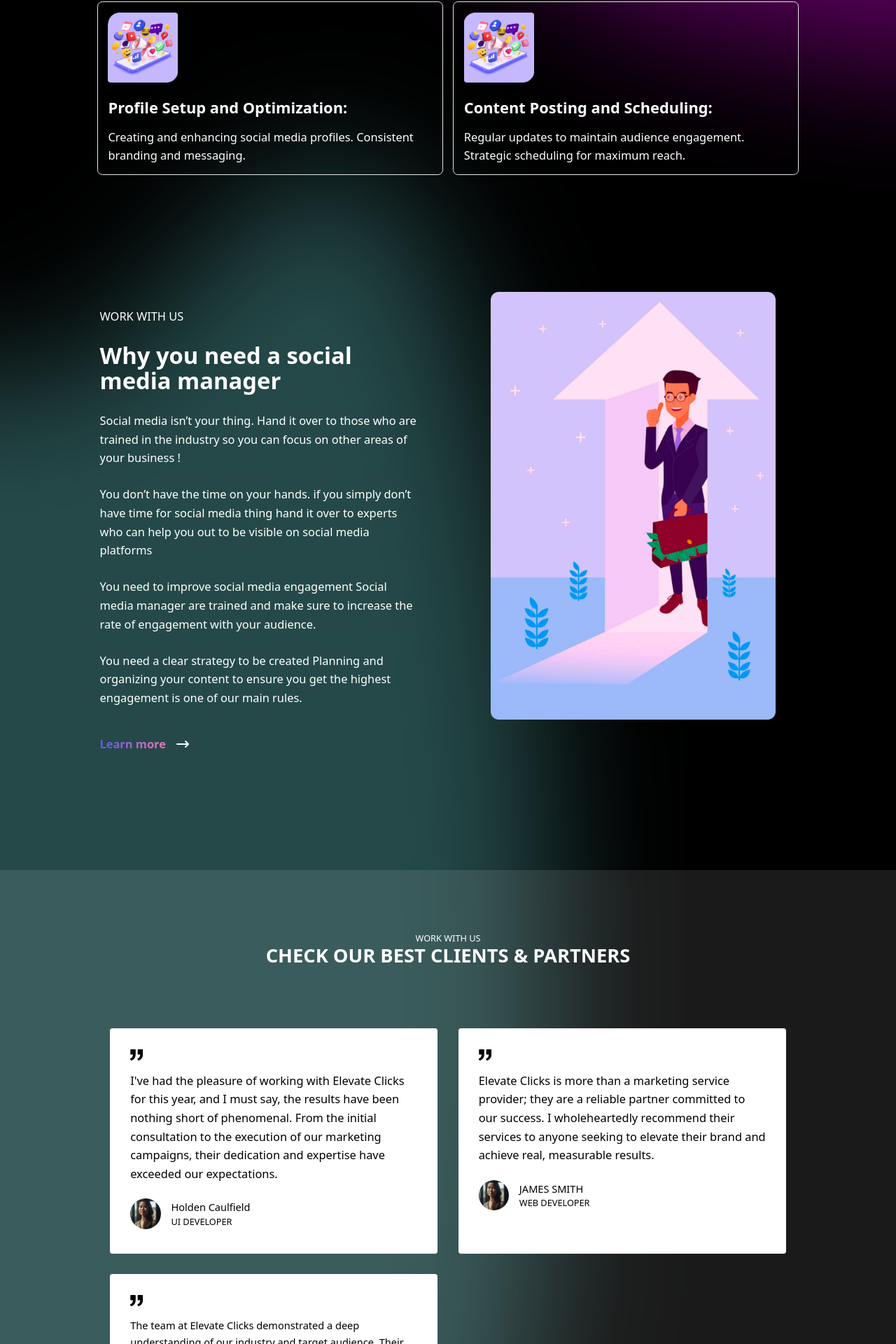
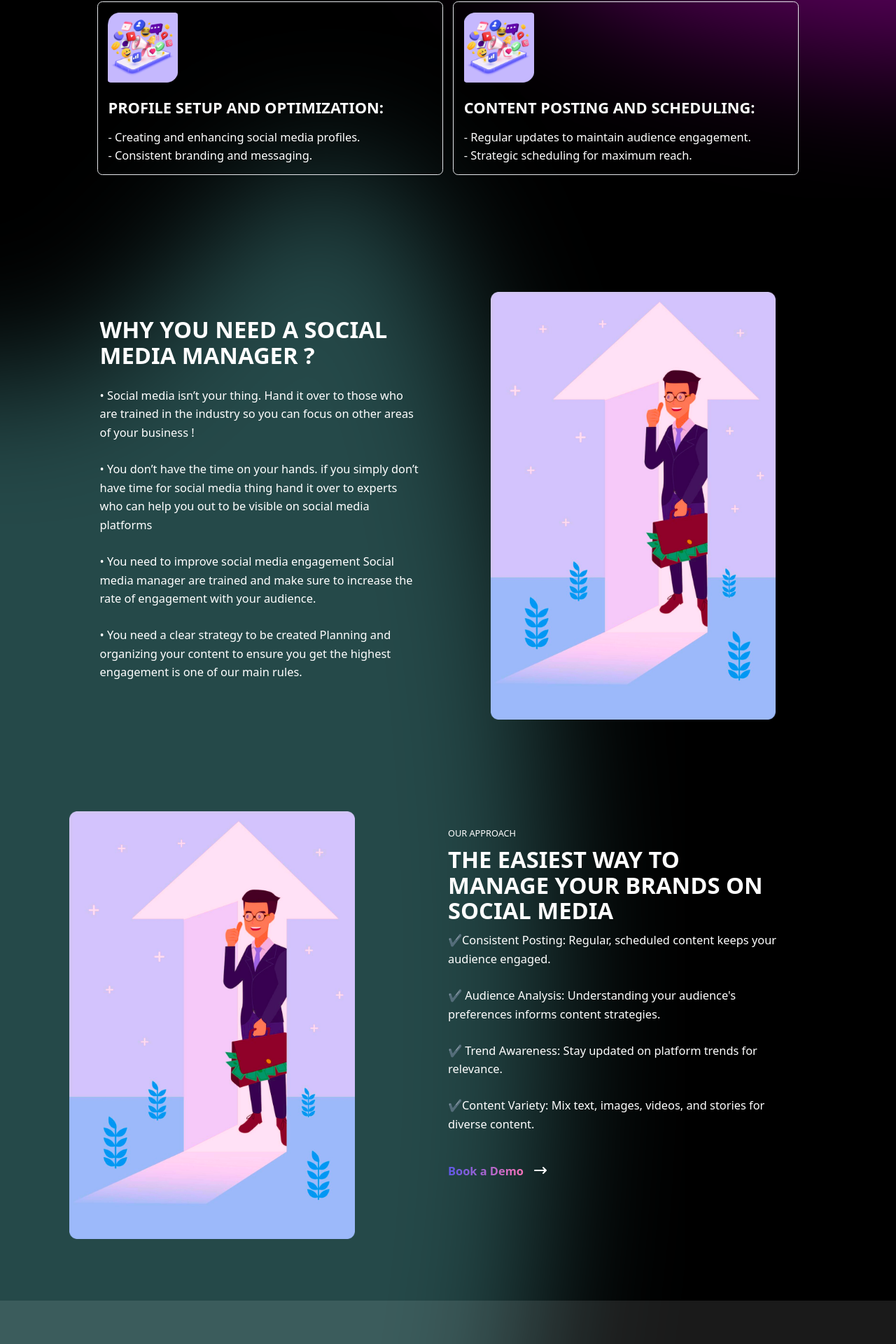
Before and after one commit to arjunsharma999/Elevate-clickss, a Next.js app: page /pages/socialservices in a window 1280 px wide. Shown: the part 867-2787 px from the top of the page at 70% size. Built offline with nearby package versions, Linux system fonts and the light colour scheme.

Commit message:
updated social service page
.

```diff
--- a/app/pages/socialservices/page.tsx
+++ b/app/pages/socialservices/page.tsx
@@ -13,11 +13,11 @@ function Socialmedia() {
           <div className="lg:w-[80%] mx-auto flex flex-wrap items-center justify-between ">
             <div className="lg:w-1/2 w-full lg:pr-10 lg:py-6 mb-6 lg:mb-0 flex flex-col gap-3">
               <h2 className="text-4xl font-bold  tracking-widest">
-              Boost Your Brand with Our Social Media Mastery
+               BOOST YOUR BRAND WITH OUR SOCIAL MEDIA MASTERY
               </h2>
               <p className="leading-relaxed mb-4 text-lg">Unlock the full potential of your brand with our Social Media Management Service, We craft engaging content, build meaningful connections, and drive results. Elevate your online presence today!
               </p>
-            <Textlink text={"Learn more"} href={"/"} className={"font-bold"} />
+            <Textlink text={"Contact Us!"} href={"/pages/Contact"} className={"font-bold"} />
 
             </div>
 
@@ -46,7 +46,7 @@ function Socialmedia() {
   <div className="container px-5 py-24 mx-auto">
   <div className="lg:pr-10 lg:py-6 mb-6 lg:mb-0 flex flex-col gap-3 text-center md:w-[80%] mx-auto">
               <h2 className="text-4xl font-bold ">
-              Social media marketing at your service
+              SOCIAL MEDIA MARKETING AT YOUR SERVICE
               </h2>
               <p className="leading-relaxed mb-4 text-lg">Social media platforms are diverse, and each has its own unique audience and best practices. A professional service has the expertise to navigate these intricacies and optimize your presence on each platform.
               </p>
@@ -56,17 +56,19 @@ function Socialmedia() {
       <div className="lg:w-2/4 md:w-1/2 p-2">
         <div className="border p-4 rounded-lg">
           <img className="h-[100px] w-[100px] rounded object-cover object-center mb-6" src="/services/social-three.png" alt="content" />
-          <h2 className="text-2xl  font-bold title-font mb-4">Profile Setup and Optimization:</h2>
-          <p className="text-lg">Creating and enhancing social media profiles. Consistent branding and messaging.
+          <h2 className="text-2xl  font-bold title-font mb-4">PROFILE SETUP AND OPTIMIZATION:</h2>
+          <p className="text-lg">- Creating and enhancing social media profiles.<br/>
+           - Consistent branding and messaging.
 </p>
         </div>
       </div>
       <div className="lg:w-2/4 md:w-1/2  p-2">
         <div className="border p-4 rounded-lg">
           <img className="h-[100px] w-[100px] rounded object-cover object-center mb-6" src="/services/social-three.png" alt="content" />
-          <h2 className="text-2xl  font-bold title-font mb-4">Content Posting and Scheduling:
+          <h2 className="text-2xl  font-bold title-font mb-4">CONTENT POSTING AND SCHEDULING:
 </h2>
-          <p className="text-lg">Regular updates to maintain audience engagement. Strategic scheduling for maximum reach.
+          <p className="text-lg">- Regular updates to maintain audience engagement. <br/>
+          - Strategic scheduling for maximum reach.
 </p>
         </div>
       </div>
@@ -79,25 +81,22 @@ function Socialmedia() {
         <div className="container px-5 py-24 mx-auto ">
           <div className="lg:w-[80%] mx-auto flex flex-wrap items-start justify-between ">
             <div className="lg:w-1/2 w-full lg:pr-10 lg:py-6 mb-6 lg:mb-0 flex flex-col gap-3">
-              <p className="text-lg uppercase">WORK WITH US</p>
               <h2 className="text-4xl font-bold my-4">
-              Why you need a social media manager
+              WHY YOU NEED A SOCIAL MEDIA MANAGER ?
               </h2>
-              <p className="leading-relaxed mb-4 text-lg">Social media isn’t your thing.
+              <p className="leading-relaxed mb-4 text-lg">&#8226; Social media isn’t your thing.
 Hand it over to those who are trained in the industry so you can focus on other areas of your business !
               </p>
-              <p className="leading-relaxed mb-4 text-lg">You don’t have the time on your hands.
+              <p className="leading-relaxed mb-4 text-lg">&#8226; You don’t have the time on your hands.
 if you simply don’t have time for social media thing hand it over to experts who can help you out to be visible on social media platforms
               </p>
-              <p className="leading-relaxed mb-4 text-lg">You need to improve social media engagement
+              <p className="leading-relaxed mb-4 text-lg">&#8226; You need to improve social media engagement
 Social media manager are trained and make sure to increase the rate of engagement with your audience.
 
               </p>
-              <p className="leading-relaxed mb-4 text-lg">
-You need a clear strategy to be created
+              <p className="leading-relaxed mb-4 text-lg">&#8226; You need a clear strategy to be created
 Planning and organizing your content to ensure you get the highest engagement is one of our main rules.
               </p>
-            <Textlink text={"Learn more"} href={"/"} className={"font-bold"} />
 
             </div>
 
@@ -121,7 +120,52 @@ Planning and organizing your content to ensure you get the highest engagement is
           </div>
         </div>
       </section>
+      <section className="text-white body-font overflow-hidden">
+        <div className="container py-12 mx-auto ">
+          <div className="lg:w-[80%] mx-auto flex flex-wrap items-start justify-between ">
 
+          <motion.div
+              initial="hidden"
+              whileInView="visible"
+              viewport={{ once: true }}
+              transition={{ duration: 0.5 }}
+              variants={{
+                visible: { opacity: 1, scale: 1 },
+                hidden: { opacity: 0, scale: 0 },
+              }}
+              className="flex items-center"
+            >
+              <img
+                className="w-full lg:w-[30rem] lg:ml-[-2rem] mt-[5rem] lg:mt-0"
+                src="/services/social-two.png"
+                alt="About Image"
+              />
+            </motion.div>
+            <div className="lg:w-1/2 w-full lg:pr-10 lg:py-6 mb-6 lg:mb-0 flex flex-col gap-3">
+              <p className="text-sm uppercase">Our approach</p>
+
+              <h2 className="text-4xl font-bold ">
+              THE EASIEST WAY TO MANAGE YOUR BRANDS ON SOCIAL MEDIA
+              </h2>
+              <p className="leading-relaxed mb-4 text-lg">
+                &#10004;Consistent Posting: Regular, scheduled content keeps your audience engaged.
+              </p>
+              <p className="leading-relaxed mb-4 text-lg">
+                &#10004; Audience Analysis: Understanding your audience's preferences informs content strategies.
+              </p>
+              <p className="leading-relaxed mb-4 text-lg">
+                &#10004; Trend Awareness: Stay updated on platform trends for relevance.
+              </p>
+              <p className="leading-relaxed mb-4 text-lg">
+                &#10004;Content Variety: Mix text, images, videos, and stories for diverse content.
+              </p>
+            <Textlink text={"Book a Demo"} href={"/pages/Contact"} className={"font-bold"} />
+
+            </div>
+
+          </div>
+        </div>
+      </section>
 
       <Testimonials />
     </div>
```
